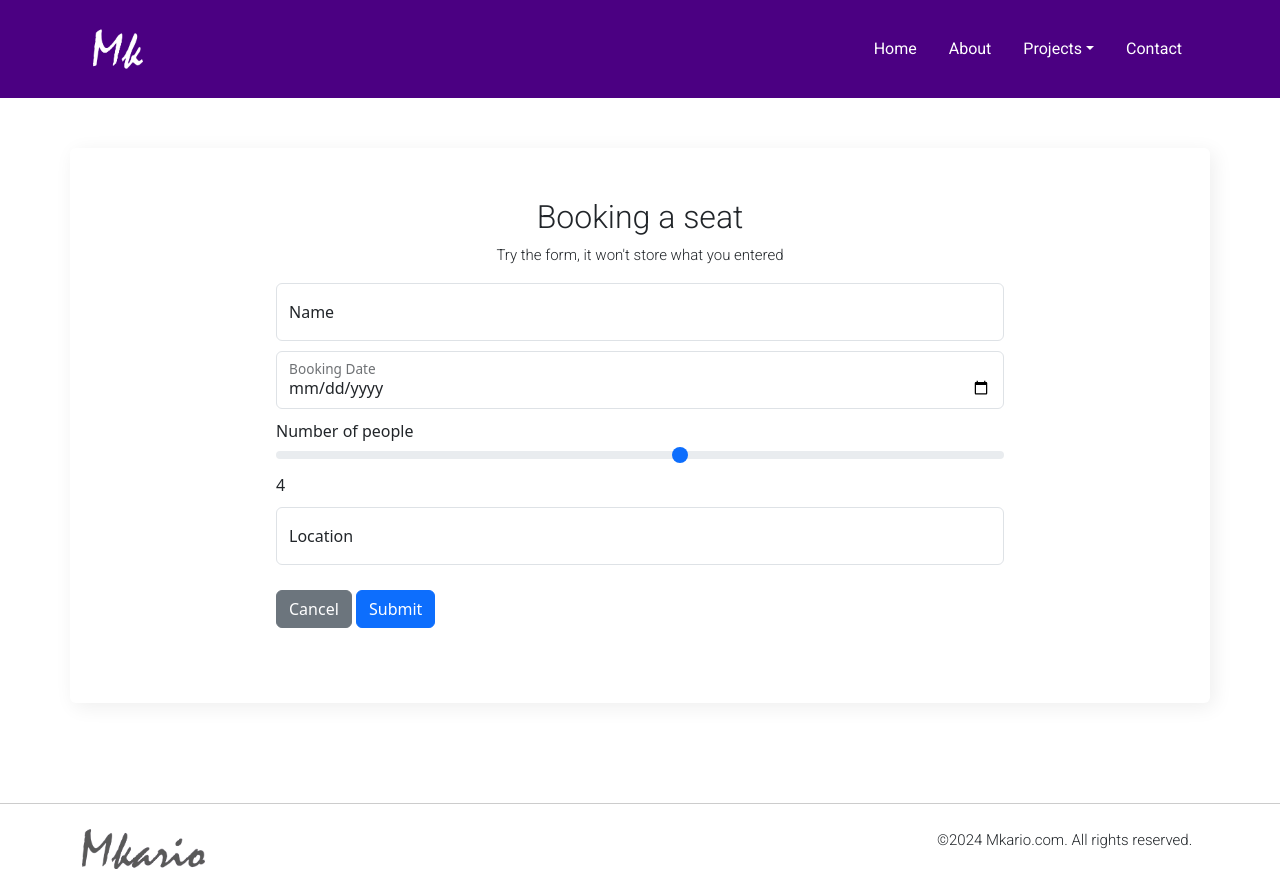
After one commit to Hardanto/mkario, a PHP site: page /frontend/projects/formfields in a window 1280 px wide. The commit adds this page. Run offline with PHP 8.4, Linux system fonts and the light colour scheme.

Commit message:
Created a page for forms

```diff
--- a/frontend/css/forms.css
+++ b/frontend/css/forms.css
@@ -3,3 +3,18 @@ form {
     border-radius: 0.375rem;
     box-shadow:  4px 4px 20px #EEE;
 }
+
+.form-field, .form-buttons {
+    margin: 10px 0;
+}
+
+@media (min-width: 992px) {
+
+    .form-field {
+        margin: 10px 15%;
+    }
+
+    .form-buttons {
+        margin: 25px 15%;
+    }
+}
--- a/frontend/includes/header.php
+++ b/frontend/includes/header.php
@@ -36,6 +36,7 @@
 								<li><a class='dropdown-item' href="projects">List of Projects</a></li>
 								<li><a class='dropdown-item' href="login">Login</a></li>
 								<li><a class='dropdown-item' href="modal">Modal</a></li>
+								<li><a class='dropdown-item' href="formfields">Forms</a></li>
 								<!-- <li><a class='dropdown-item' href="#">Bisszip</a></li> -->
 								<!-- <li><a class='dropdown-item' href="#">Presence</a></li> -->
 								<!-- <li><a class='dropdown-item' href="#">MERN Project</a></li> -->
@@ -64,6 +65,7 @@
 								<li><a class='dropdown-item' href="projects">List of Projects</a></li>
 								<li><a class='dropdown-item' href="login">Login</a></li>
 								<li><a class='dropdown-item' href="modal">Modal</a></li>
+								<li><a class='dropdown-item' href="formfields">Forms</a></li>
 								<!-- <li><a class='dropdown-item' href="#">Bisszip</a></li> -->
 								<!-- <li><a class='dropdown-item' href="#">Presence</a></li> -->
 								<!-- <li><a class='dropdown-item' href="#">MERN Project</a></li> -->
--- /dev/null
+++ b/frontend/projects/formfields.php
@@ -0,0 +1,106 @@
+<?php
+
+// Start the session
+session_start();
+
+// required
+require_once('../../vendor/autoload.php');
+
+// test class
+$test = new \Required\DatabasePreparations();
+//$test = new \Heart\DnaPull();
+//$array = array(array('something', 'another', array('andthen', 'alastone')), 'hello', 'hi', 'bye', 'adios');
+?>
+<!DOCTYPE html>
+<!-- <html lang='en' data-bs-theme="dark"> -->
+<html lang='en'>
+    <head>
+        <title>M. Kario</title>
+        <meta charset='utf-8'/>
+        <link rel='icon' href='frontend/img/Favicon.png'>
+        <meta name='viewport' content='width=device-width, initial-scale=1' />
+        <meta content='Welcome to my portoflio' name='description'/>
+        <meta content='Portfolio' name='keywords'/>
+
+
+        <link rel='stylesheet' href='frontend/css/style.css'/>
+
+        <link href="https://cdn.jsdelivr.net/npm/bootstrap@5.3.2/dist/css/bootstrap.min.css"
+        rel="stylesheet" integrity="sha384-T3c6CoIi6uLrA9TneNEoa7RxnatzjcDSCmG1MXxSR1GAsXEV/Dwwykc2MPK8M2HN"
+        crossorigin="anonymous">
+		<script src="https://cdn.jsdelivr.net/npm/bootstrap@5.3.2/dist/js/bootstrap.bundle.min.js"
+		integrity="sha384-C6RzsynM9kWDrMNeT87bh95OGNyZPhcTNXj1NW7RuBCsyN/o0jlpcV8Qyq46cDfL" crossorigin="anonymous"></script>
+
+        <!--
+        <link rel='stylesheet' href='frontend/css/landing-style.css'/>
+        <link rel="stylesheet" href="frontend/css/fontawesome5/fontawesome/all.css">
+        -->
+
+
+        <!--
+        <script type='text/javascript' src='js/jquery-3.7.1.min.js'></script>
+
+        <script type='text/javascript' src='js/jquery.mobile-1.4.5.js'></script>
+        <script type='text/javascript' src='js/jquery.min.js'></script>
+        -->
+
+    </head>
+
+	<body>
+
+		<header>
+
+			<?php include('../includes/header.php'); ?>
+
+		</header>
+
+        <main>
+            <div class="container container-one">
+
+                <div>
+                    <form action="" method="get">
+
+                        <div>
+                            <h2 class="fw-light text-center">Booking a seat</h2>
+                            <p class="fw-light text-center">Try the form, it won't store what you entered</p>
+                        </div>
+                        <div class="form-field form-floating">
+                            <input type="text" class="form-control" name="bookers_name" id ="bookers_name" placeholder="Enter your Name" required>
+                            <label for="bookers_name">Name</label>
+                        </div>
+                        <div class="form-field form-floating">
+                            <input type="date" class="form-control" id="booking_date" name="booking_date" required>
+                            <label for="booking_date">Booking Date</label>
+                        </div>
+                        <div class="form-field">
+                            <label for="booking_people">Number of people</label>
+                            <input type="range" id="booking_people" class="form-range" name="booking_people" min="1" max="10" oninput="this.nextElementSibling.value = this.value" required>
+                            <output>4</output>
+                        </div>
+                        <div class="form-field form-floating">
+                            <input id="booking_location" class="form-control" name="booking_location" list="locations" placeholder="Location" required>
+                            <datalist id="locations">
+                                <option value="Entrance">Entrance</option>
+                                <option value="Frontstage">Frontstage</option>
+                                <option value="Closetobar">Close to bar</option>
+                                <option value="Close-to-restroom">Close to the restroom</option>
+                                <option value="In-the-middle">Somewhere in the middle</option>
+                            </datalist>
+                            <label for="booking_location">Location</label>
+                        </div>
+                        <div class="form-buttons">
+                            <button type="cancel" class="btn btn-secondary">Cancel</button>
+                            <button type="submit" class="btn btn-primary">Submit</button>
+                        </div>
+                    </form>
+                </div>
+            </div>
+        </main>
+
+		<footer>
+
+			<?php include('../includes/footer.php'); ?>
+
+		</footer>
+	</body>
+</html>
```
Also changed, not shown: .htaccess (added).
